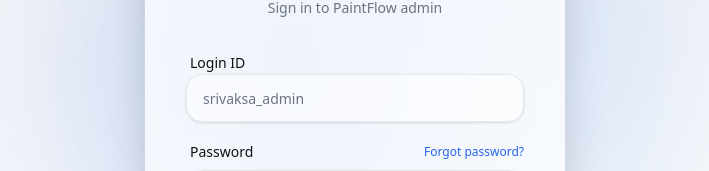
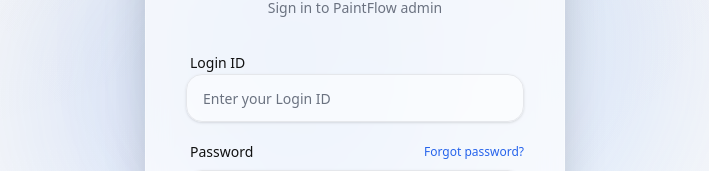
Before and after one commit to vayuharaorigin/sri-vaksha, a Next.js app: page /login in a window 1280 px wide. Shown: the part 294-465 px from the top of the page, without its empty margins (285-994 px from the left). Built offline with nearby package versions, Linux system fonts and the light colour scheme.

Commit message:
style: update login placeholder to be generic

```diff
--- a/index.html
+++ b/index.html
@@ -148,7 +148,7 @@
             <input
               id="loginIdInput"
               type="text"
-              placeholder="srivaksa_admin"
+              placeholder="Enter your Login ID"
               required
               class="w-full h-12 rounded-2xl border border-slate-200 dark:border-zinc-800 bg-white/50 dark:bg-black/50 px-4 text-sm outline-none focus:ring-2 focus:ring-blue-500 focus:border-transparent transition-all"
             >
--- a/src/app/login/page.tsx
+++ b/src/app/login/page.tsx
@@ -71,7 +71,7 @@
               <Input
                 id="loginId"
                 type="text"
-                placeholder="srivaksa_admin"
+                placeholder="Enter your Login ID"
                 value={loginId}
                 onChange={(e) => setLoginId(e.target.value)}
                 required
```
